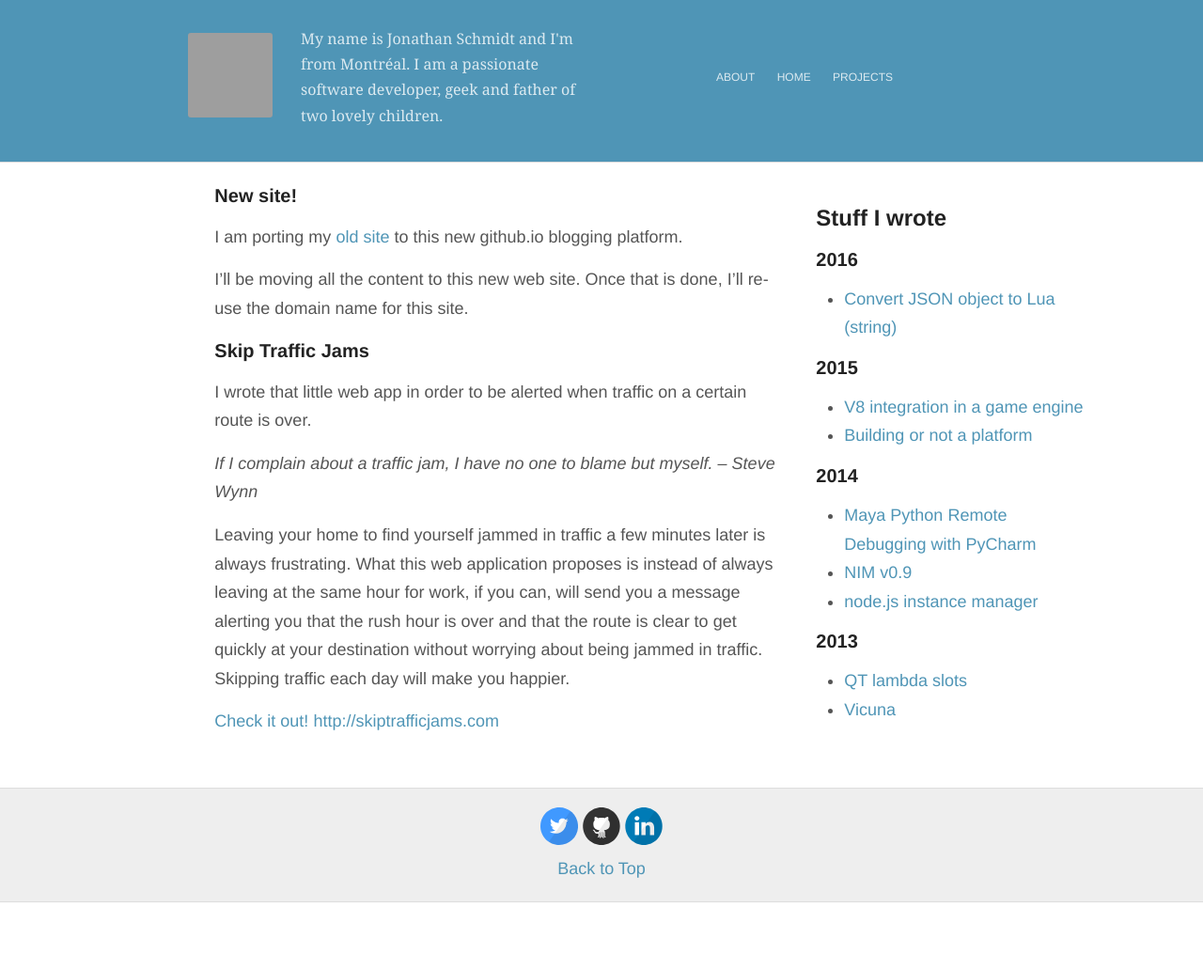
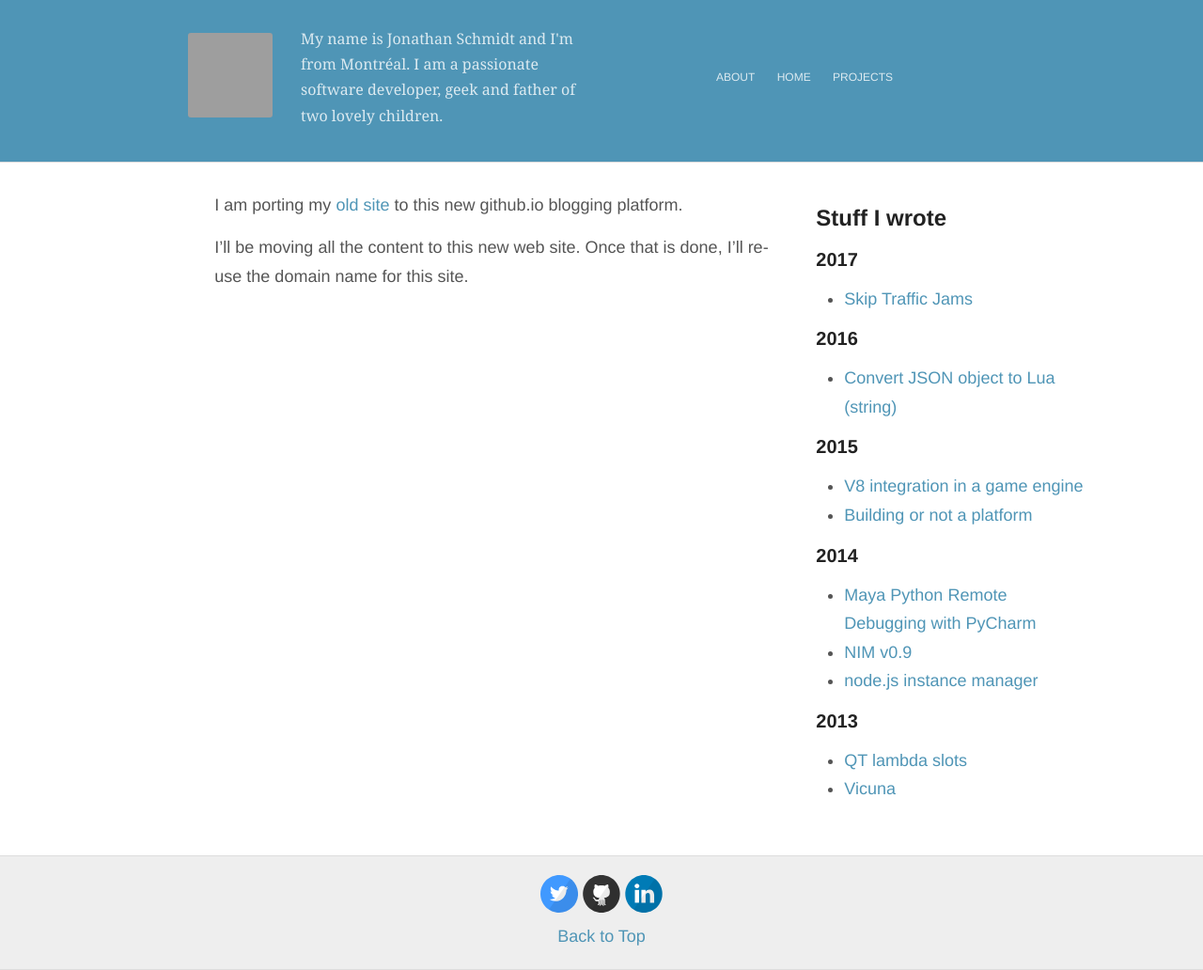
Before and after one commit to jschmidt42/jschmidt42.github.io, a Jekyll site: the page built from index.md, in a window 1280 px wide. Shown: the whole page at 94% size. Built offline with Jekyll 4.4.1, drawn with Linux system fonts in a browser that asks for light colours; our own code applies the rules of GitHub Pages for plain Markdown files; before the commit the page ends 960 px from its top, so only the background shows below that; grey boxes are pictures that could not be loaded.

Commit message:
Add skip traffic jams post

```diff
--- a/index.md
+++ b/index.md
@@ -1,19 +1,3 @@
-### New site!
-
 I am porting my [old site](http://www.equals-forty-two.com/) to this new github.io blogging platform.
 
 I'll be moving all the content to this new web site. Once that is done, I'll re-use the domain name for this site.
-
-### Skip Traffic Jams
-
-I wrote that little web app in order to be alerted when traffic on a certain route is over.
-
-_If I complain about a traffic jam, I have no one to blame but myself. -- Steve Wynn_
-
-Leaving your home to find yourself jammed in traffic a few minutes later is always frustrating.
-What this web application proposes is instead of always leaving at the same hour for work, if you
-can, will send you a message alerting you that the rush hour is over and that the route is
-clear to get quickly at your destination without worrying about being jammed in traffic.
-Skipping traffic each day will make you happier.
-
-[Check it out!](http://skiptrafficjams.com) <http://skiptrafficjams.com>
```
Also changed, not shown: _posts/2017-5-1-skip-traffic-jams.md (added, +18 -0 lines).
